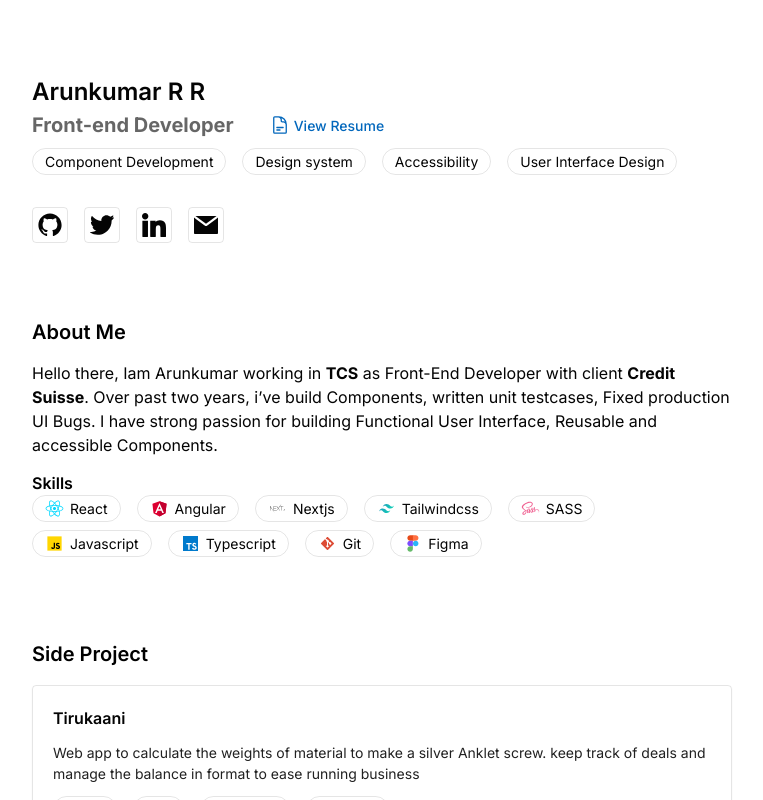
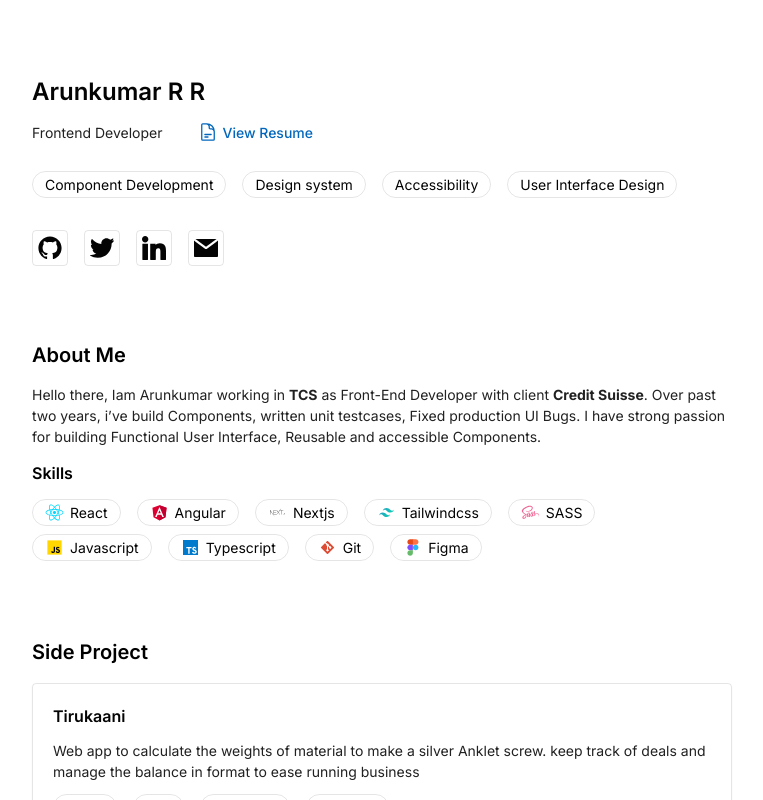
Before and after one commit to Arunkumar-R-R/portfolio, a Next.js app: page / in a window 1280 px wide. Shown: the top 800 px of the page, without its empty margins (258-1021 px from the left). Built offline with nearby package versions, Linux system fonts and the light colour scheme.

Commit message:
updated home page

```diff
--- a/pages/index.js
+++ b/pages/index.js
@@ -36,14 +36,14 @@ export default function Home() {
       <main className="flex flex-col lg:w-auto w-[700px] lg:px-4 justify-center item-center mx-auto">
         <section className="my-[74px]">
           <animated.div style={{ ...springs }}>
-            <h1 className="text-xl font-semibold text-custom_black-800	">
+            <h1 className="text-xl font-semibold text-custom_black-800	leading-[36px]">
               Arunkumar R R
             </h1>
-            <div className="flex items-center flex-wrap">
-              <div className="text-lg font-bold text-custom_black-700 mr-8">
-                Front-end Developer
+            <div className="flex items-center flex-wrap mt-2">
+              <div className="text-tiny text-textPrimary mr-8">
+                Frontend Developer
               </div>
-              <Link href={"./Arunkumar_R_R.pdf"}>
+              <Link href={"./Arunkumar R R (Frontend developer).pdf"}>
                 <a
                   target="_blank"
                   className="p-[4px] rounded-sm flex text-tiny font-medium text-primaryColor cursor-pointer custom_sm:mt-[12px] hover:bg-primaryColor/[0.1]"
@@ -53,7 +53,7 @@ export default function Home() {
                 </a>
               </Link>
             </div>
-            <div className="flex mt-2 mb-6 flex-wrap">
+            <div className="flex my-6 flex-wrap">
               {areaOfInterest.map((interest, index) => {
                 return <Chip key={index}>{interest}</Chip>;
               })}
@@ -67,10 +67,10 @@ export default function Home() {
             })}
           </div>
         </section>
-        <section className="mb-[74px] w-full">
+        <section className="mb-[54px] w-full">
           <animated.div style={{ ...springs }}>
             <h2 className="text-lg font-semibold">About Me</h2>
-            <p className="text-base my-[14px] text-custom_black-800">
+            <p className="text-tiny my-[14px] text-textPrimary">
               Hello there, Iam Arunkumar working in <strong>TCS</strong> as
               Front-End Developer with client <strong>Credit Suisse</strong>.
               Over past two years, i’ve build Components, written unit
@@ -80,7 +80,7 @@ export default function Home() {
             </p>
             <div className="flex flex-col">
               <h3 className="text-base font-semibold">Skills</h3>
-              <div className="flex flex-wrap">
+              <div className="flex flex-wrap my-[14px]">
                 {skills.map((skill, index) => {
                   return (
                     <Chip key={index}>
```
